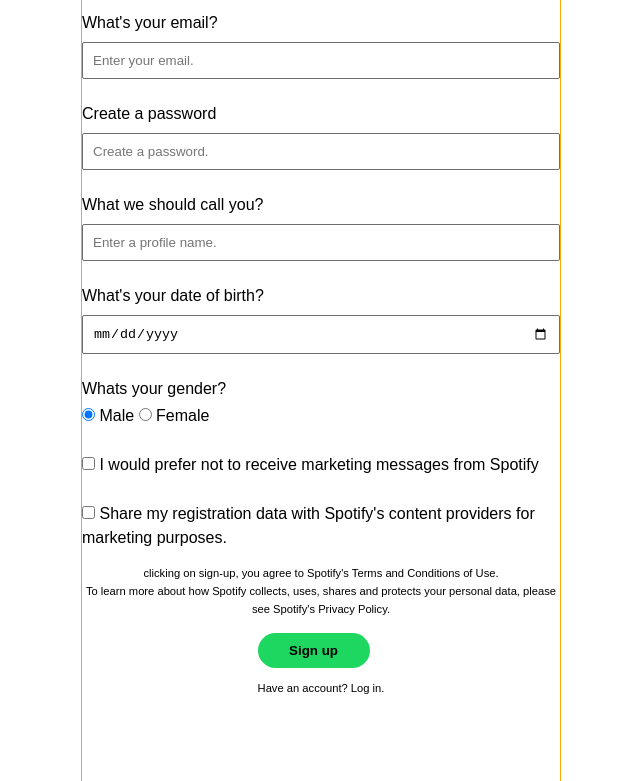
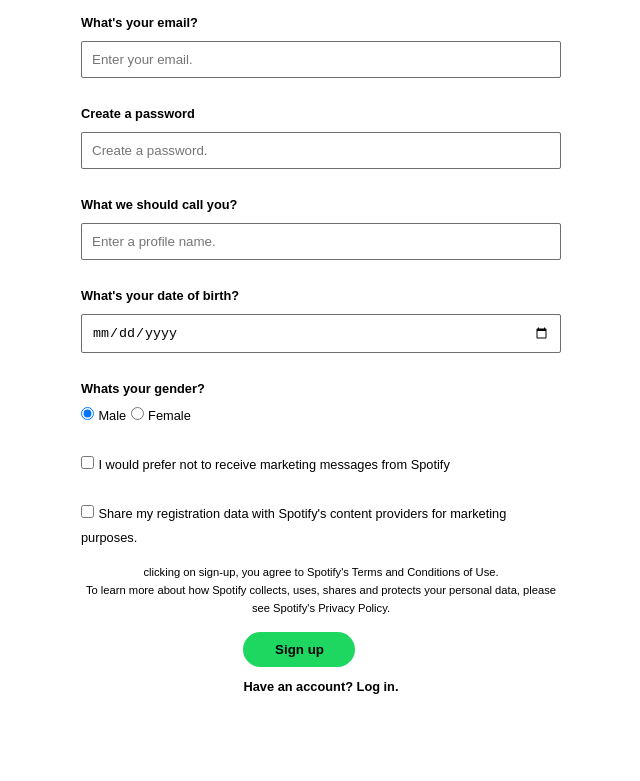
Before and after one commit to HopeAm-11/spotify_clone, a website: page sign_up.html in a window 1280 px wide. Shown: the part 243-1024 px from the top of the page, without its empty margins (319-959 px from the left). Drawn offline with Linux system fonts and the light colour scheme.

Commit message:
font size done

```diff
--- a/sign_up.html
+++ b/sign_up.html
@@ -38,30 +38,32 @@
                 <input type="password" name="pass" id="pass" placeholder="Create a password." required>
             </div>
             <div class="form-name">
-                <label for="name"class="form_label">What we should call you? </label>
+                <label for="name" class="form_label">What we should call you? </label>
                 <input type="text" name="name" id="name" placeholder="Enter a profile name." required>
             </div>
             <div class="form-date">
-                <label for="date"class="form_label">What's your date of birth? </label>
+                <label for="date" class="form_label">What's your date of birth? </label>
                 <input type="date" name="date" id="date" required>
             </div>
 
             <div>
                 <p><span class="form_label"> Whats your gender?</span></p>
                 <input type="radio" id="male" name="gender" value="male" checked>
-                <label for="male"class="form_label">Male</label>
+                <label for="male" class="gen">Male</label>
                 <input type="radio" id="female" name="gender" value="female">
-                <label for="female"class="form_label">Female</label>
+                <label for="female" class="gen">Female</label>
             </div>
 
             <div>
                 <input type="checkbox" id="market" name="market" value="market">
-                <label for="market"class="form_label">I would prefer not to receive marketing messages from Spotify</label>
+                <label for="market" class="regis">I would prefer not to receive marketing messages from
+                    Spotify</label>
 
             </div>
             <div>
                 <input type="checkbox" id="registration" name="registration" value="registration">
-                <label for="registration"class="form_label">Share my registration data with Spotify's content providers for marketing
+                <label for="registration" class="regis">Share my registration data with Spotify's content providers
+                    for marketing
                     purposes.</label>
             </div>
             <div class="btn_center">
--- a/signup.css
+++ b/signup.css
@@ -11,7 +11,7 @@
     --f-padding: 10px;
     --fs-vsmall: 0.7rem;
     --fs-logo-title: clamp(1rem, 2.5vw, 1.5rem);
-    --fs-form: clamp(1rem, 2.5vw, 0.7rem);
+    --fs-form: .8rem;
     /*icons/logos*/
     --logo-s: 13rem;
     /*fonts*/
@@ -27,7 +27,6 @@
     -webkit-box-pack: center;
     -ms-flex-pack: center;
     justify-content: center;
-    border: 10px solid red;
 }
 
 
@@ -51,6 +50,8 @@
     -webkit-box-align: center;
     -ms-flex-align: center;
     align-items: center;
+    font-weight: bold;
+
 }
 
 .header_sign_btn {
@@ -86,6 +87,8 @@
     -webkit-appearance: none;
     /* usual styles */
     border: none;
+    font-weight: bold;
+
 }
 
 .btn:hover {
@@ -108,17 +111,17 @@
 .fa-brands {
     margin-right: 0.5rem;
 }
-.header_top>h1{
+
+.header_top>h1 {
     font-size: var(--fs-logo-title);
 }
+
 main {
-    border: 1px solid orange;
     height: 50rem;
     width: 30rem;
 }
 
 .logo_container {
-    border:1px solid red;
     /* width:100%; */
 
 }
@@ -127,7 +130,11 @@
     width: var(--logo-s);
     /* width:clamp(100px,20%,0.5rem) */
     height: 4rem;
-    border: 1px solid red;
+}
+
+.gen,
+.regis {
+    font-size: var(--fs-form);
 }
 
 input {
@@ -153,9 +160,12 @@
 form div {
     margin-top: 1rem;
 }
-.form_label{
-    font-size:var(--fs-form);
+
+.form_label {
+    font-size: var(--fs-form);
+    font-weight: bold;
 }
+
 .form_btn {
 
     /* remove default behavior */
@@ -201,7 +211,6 @@
 
 }
 
-.form_link {}
 
 .test {
     display: grid;
@@ -211,6 +220,6 @@
 }
 
 .account {
-    font-size: var(--fs-vsmall);
-
+    font-size: var(--fs-form);
+    font-weight: bold;
 }
```
